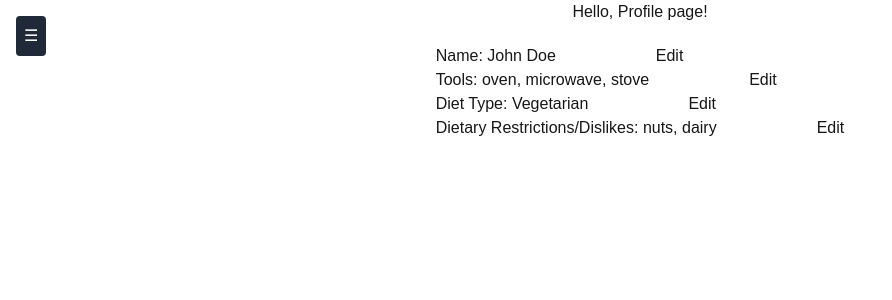
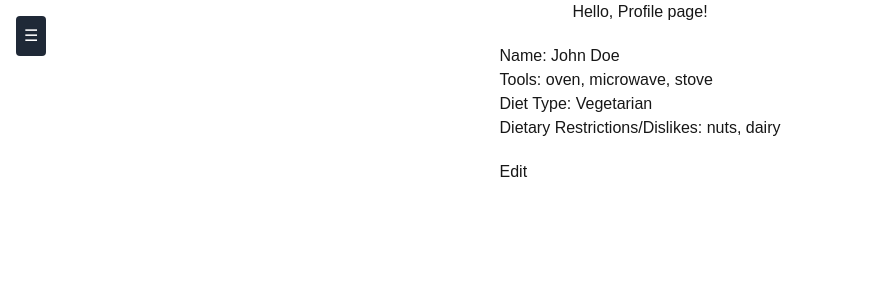
Before and after one commit to michaeljsXu/peckish, a Next.js app in the folder client/: page /profile in a window 1280 px wide. Shown: the top 300 px of the page, without its empty margins (0-892 px from the left). Built offline with nearby package versions, Linux system fonts and the light colour scheme.

Commit message:
updated to global edit/save button

```diff
--- a/client/app/inventory/page.tsx
+++ b/client/app/inventory/page.tsx
@@ -4,9 +4,8 @@ import Navbar from '../components/navbar';
 import { mockItems } from '../mockData/mockData';
 import { InventoryItem, categories } from '../models/models';
 import React from 'react';
-// Define an interface for the table data
 
-
+// TODO: anytime when save is clicked, make call to API and send info to backend db
 export default function Page() {
   const [data, setData] = useState<InventoryItem[]>([]);
   const [editingRow, setEditingRow] = useState<number | null>(null);
--- a/client/app/profile/page.tsx
+++ b/client/app/profile/page.tsx
@@ -8,17 +8,14 @@ export default function Page() {
   const [tools, setTools] = useState('oven, microwave, stove');
   const [dietType, setDietType] = useState('Vegetarian');
   const [dietaryRestrictions, setDietaryRestrictions] = useState('nuts, dairy');
-  const [isEditing, setIsEditing] = useState({
-    name: false,
-    tools: false,
-    dietType: false,
-    dietaryRestrictions: false,
-  });
+  const [isEditing, setIsEditing] = useState(false);
 
-  const handleEditToggle = (section: keyof typeof isEditing) => {
-    setIsEditing((prev) => ({ ...prev, [section]: !prev[section] }));
+  const handleEditToggle = () => {
+    setIsEditing((prev) => !prev);
   };
 
+
+  // TODO: when save is clicked, make call to API and send info to backend db
   return (
     <div
       style={{ display: 'flex', flexDirection: 'column', alignItems: 'center', height: '100vh' }}
@@ -28,40 +25,31 @@ export default function Page() {
       <div style={{ marginTop: '20px' }}>
         <div>
           <label>Name: </label>
-          {isEditing.name ? (
+          {isEditing ? (
             <input type="text" value={name} onChange={(e) => setName(e.target.value)} />
           ) : (
             <span>{name}</span>
           )}
-          <button onClick={() => handleEditToggle('name')} style={{ marginLeft: '100px' }}>
-            {isEditing.name ? 'Save' : 'Edit'}
-          </button>
         </div>
         <div>
           <label>Tools: </label>
-          {isEditing.tools ? (
+          {isEditing ? (
             <input type="text" value={tools} onChange={(e) => setTools(e.target.value)} />
           ) : (
             <span>{tools}</span>
           )}
-          <button onClick={() => handleEditToggle('tools')} style={{ marginLeft: '100px' }}>
-            {isEditing.tools ? 'Save' : 'Edit'}
-          </button>
         </div>
         <div>
           <label>Diet Type: </label>
-          {isEditing.dietType ? (
+          {isEditing ? (
             <input type="text" value={dietType} onChange={(e) => setDietType(e.target.value)} />
           ) : (
             <span>{dietType}</span>
           )}
-          <button onClick={() => handleEditToggle('dietType')} style={{ marginLeft: '100px' }}>
-            {isEditing.dietType ? 'Save' : 'Edit'}
-          </button>
         </div>
         <div>
           <label>Dietary Restrictions/Dislikes: </label>
-          {isEditing.dietaryRestrictions ? (
+          {isEditing ? (
             <input
               type="text"
               value={dietaryRestrictions}
@@ -70,13 +58,10 @@ export default function Page() {
           ) : (
             <span>{dietaryRestrictions}</span>
           )}
-          <button
-            onClick={() => handleEditToggle('dietaryRestrictions')}
-            style={{ marginLeft: '100px' }}
-          >
-            {isEditing.dietaryRestrictions ? 'Save' : 'Edit'}
-          </button>
         </div>
+        <button onClick={handleEditToggle} style={{ marginTop: '20px' }}>
+          {isEditing ? 'Save' : 'Edit'}
+        </button>
       </div>
     </div>
   );
```
